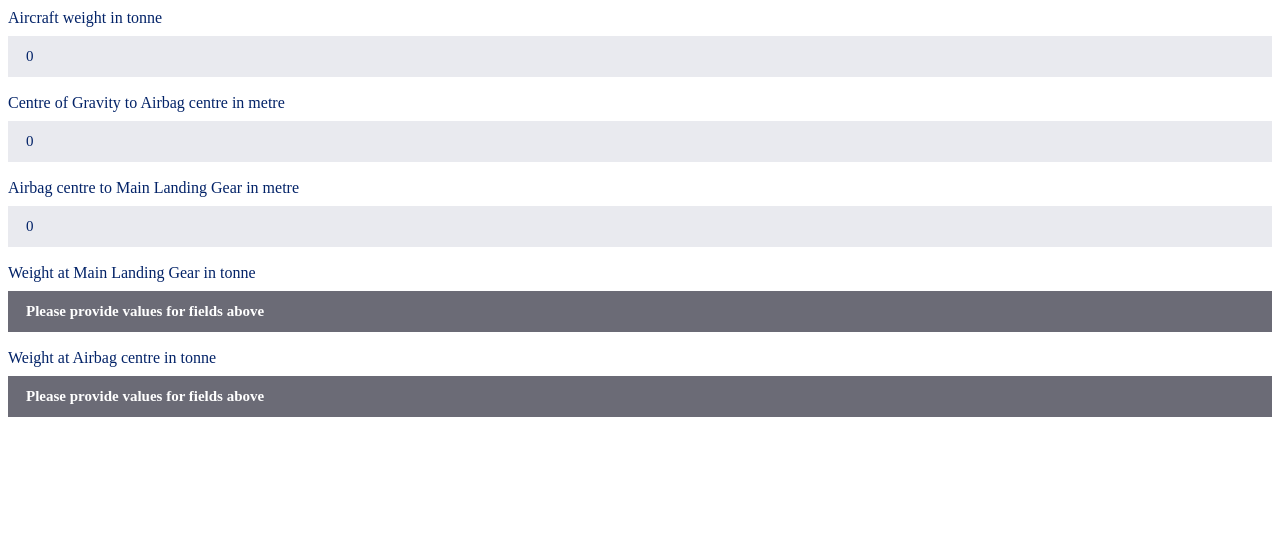
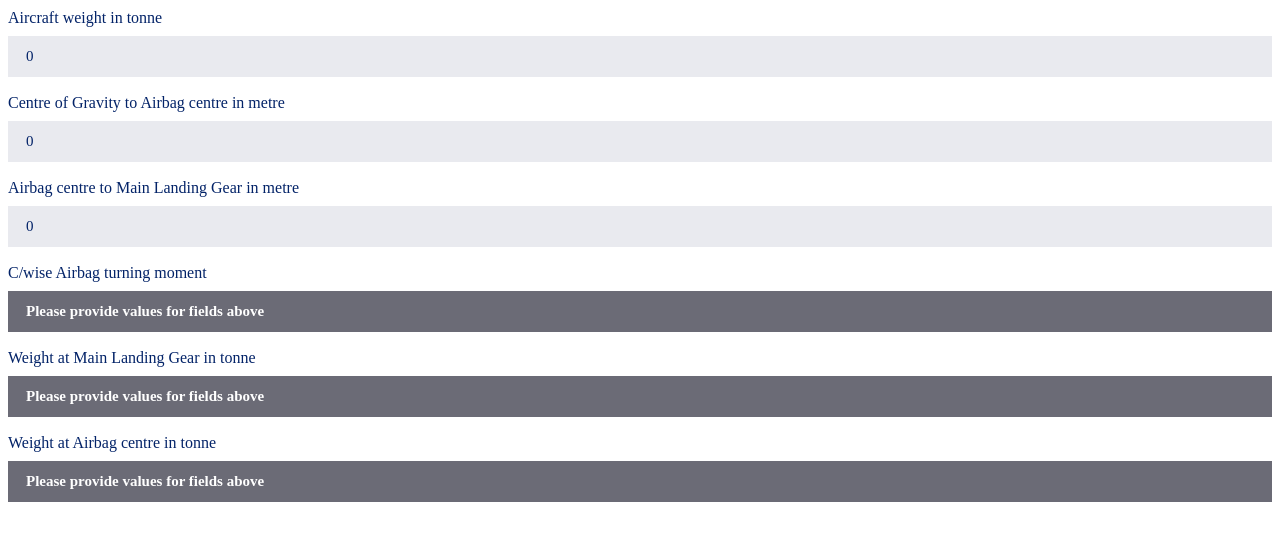
Before and after one commit to danfish/AMS-Calculator-Airbag, a plain HTML site: page index.html in a window 1280 px wide. Drawn offline with Linux system fonts and the light colour scheme.

Commit message:
Update index.html

```diff
--- a/index.html
+++ b/index.html
@@ -26,10 +26,10 @@
           <input type="number" name="airbag-load__airbag-centre-to-main-landing-gear" min="0" step="0.1" value="0" aria-invalid="false" aria-required="false"/>
         </div>
 
-       <!--  <div class="ams-calculator__group">
+         <div class="ams-calculator__group">
           <label for="airbag-load__clockwise-airbag-turning-moment" aria-label="C/wise Airbag turning moment">C/wise Airbag turning moment</label>
           <input type="text" name="airbag-load__clockwise-airbag-turning-moment" readonly="1" aria-invalid="false" aria-required="false" value="Please provide values for fields above"/>
-        </div> -->
+        </div>
 
         <div class="ams-calculator__group">
           <label for="airbag-load__weight-at-main-landing-gear" aria-label="Weight at Main Landing Gear in tonne">Weight at Main Landing Gear in tonne</label>
```
